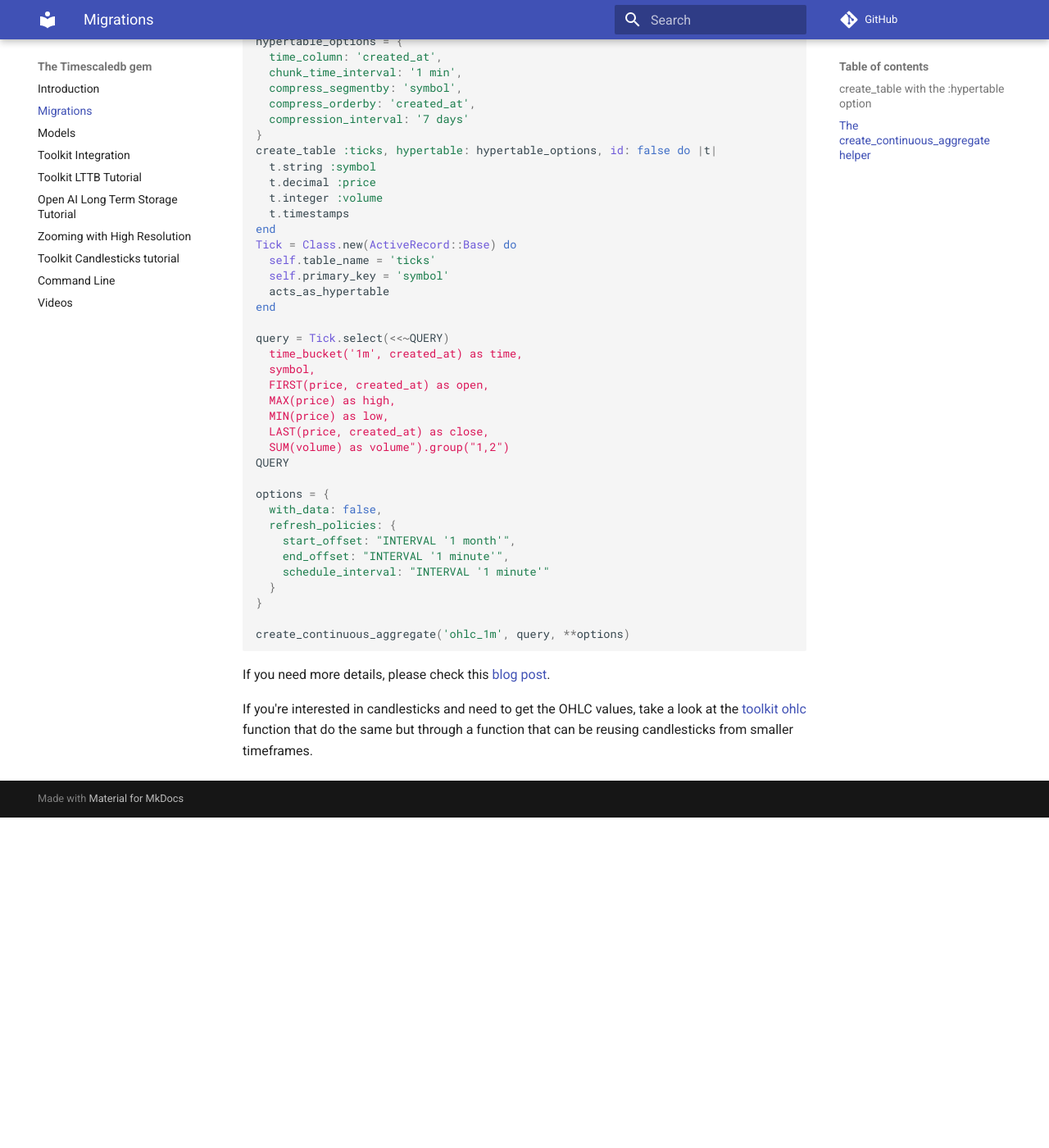
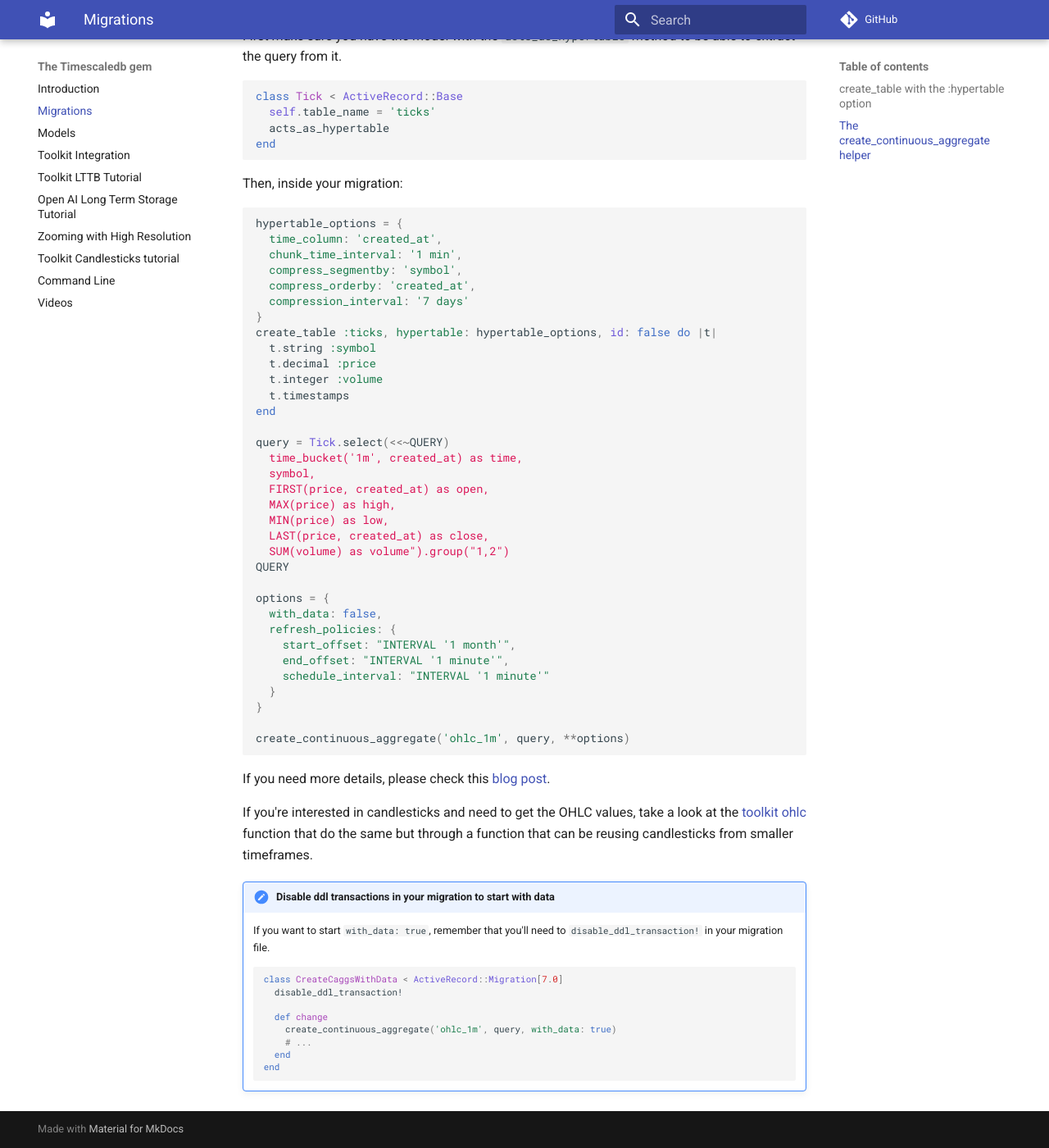
Before and after one commit to jonatas/timescaledb, an MkDocs documentation site: the page built from docs/migrations.md, in a window 1280 px wide and 1400 px high, scrolled down 673 px. Shown: the whole window at 82% size. Built offline with MkDocs 1.6.1 and Material for MkDocs 9.7.7, drawn with Linux system fonts in a browser that asks for light colours; comment, search, counter and statistics services are not loaded; before the commit the page ends 1670 px from its top, so only the background shows below that.

Commit message:
Scenic extension prepend instead of include (#63)

````diff
--- a/docs/migrations.md
+++ b/docs/migrations.md
@@ -25,6 +25,18 @@ end
 This example shows a ticks table grouping ticks as OHLCV histograms for every
 minute.
 
+First make sure you have the model with the `acts_as_hypertable` method to be
+able to extract the query from it.
+
+```ruby
+class Tick < ActiveRecord::Base
+  self.table_name = 'ticks'
+  acts_as_hypertable
+end
+```
+
+Then, inside your migration:
+
 ```ruby
 hypertable_options = {
   time_column: 'created_at',
@@ -38,11 +50,6 @@ create_table :ticks, hypertable: hypertable_options, id: false do |t|
   t.decimal :price
   t.integer :volume
   t.timestamps
-end
-Tick = Class.new(ActiveRecord::Base) do
-  self.table_name = 'ticks'
-  self.primary_key = 'symbol'
-  acts_as_hypertable
 end
 
 query = Tick.select(<<~QUERY)
@@ -73,4 +80,21 @@ If you're interested in candlesticks and need to get the OHLC values, take a loo
 at the [toolkit ohlc](/toolkit_ohlc) function that do the same but through a
 function that can be reusing candlesticks from smaller timeframes.
 
+!!! note "Disable ddl transactions in your migration to start with data"
+
+    If you want to start `with_data: true`, remember that you'll need to
+    `disable_ddl_transaction!` in your migration file.
+
+    ```ruby
+    class CreateCaggsWithData < ActiveRecord::Migration[7.0]
+      disable_ddl_transaction!
+
+      def change
+        create_continuous_aggregate('ohlc_1m', query, with_data: true)
+        # ...
+      end
+    end
+    ```
+
+
 [1]: https://ideia.me/timescale-continuous-aggregates-with-ruby
````
Also changed, not shown: 2 other files.
